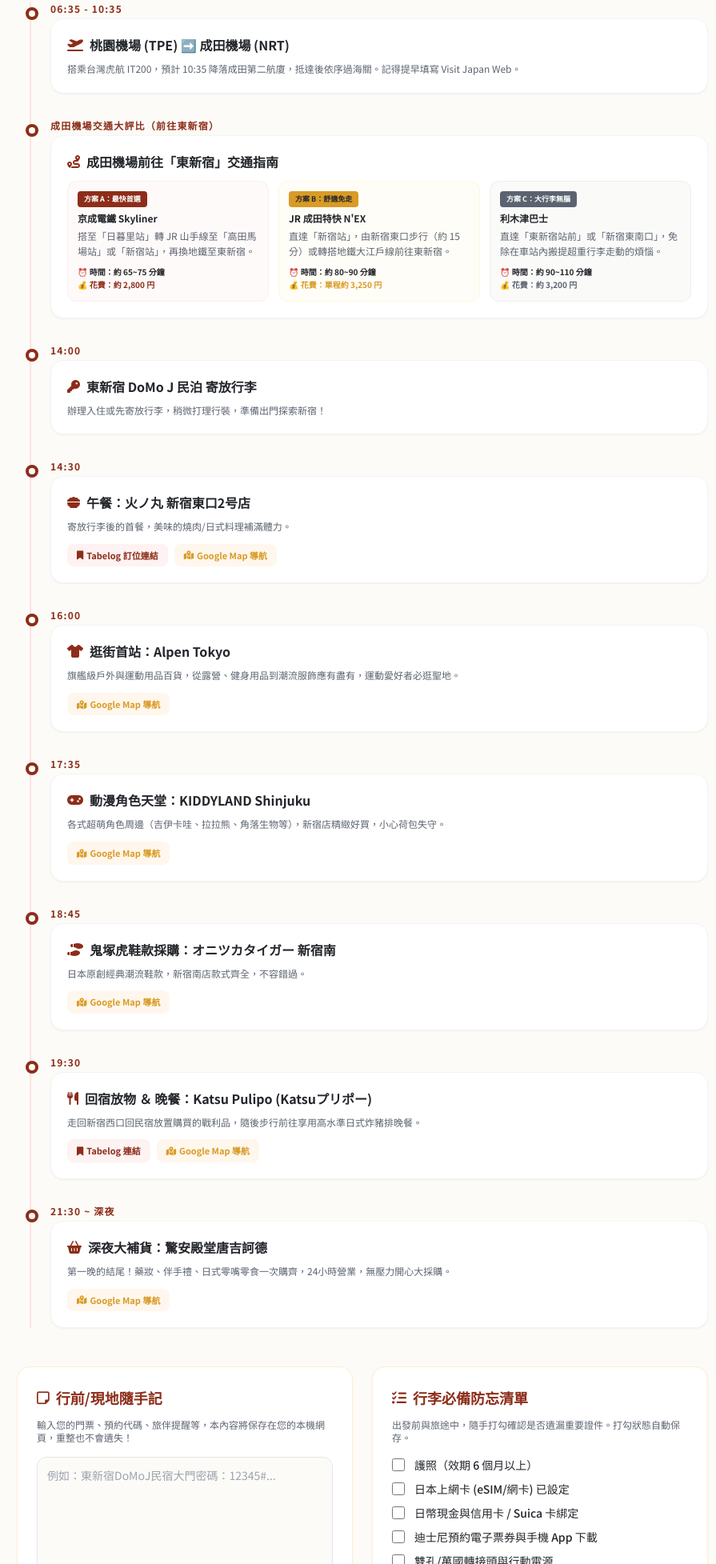
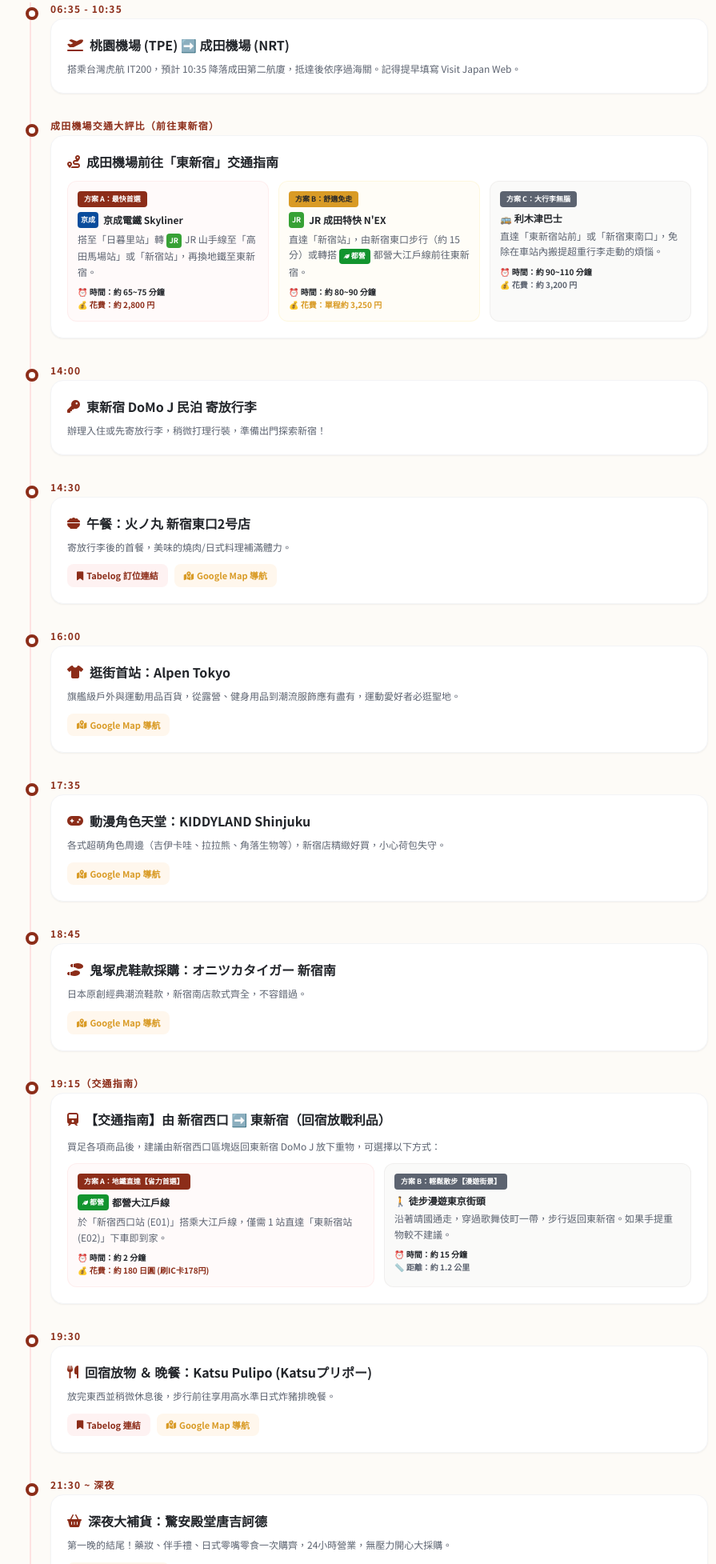
Before and after one commit to Spencer6062/Tokyo2026, a plain HTML site: page index.html in a window 1280 px wide. Shown: the part 883-2838 px from the top of the page at 80% size, without its empty margins (187-1082 px from the left). Drawn offline with nearby package versions, Linux system fonts and the light colour scheme; a web font is replaced by a local one.

Commit message:
更新 index.html via EZPage

```diff
--- a/index.html
+++ b/index.html
@@ -218,23 +218,27 @@
                             <!-- 方案一 -->
                             <div class="p-3 bg-red-50/40 rounded-xl border border-red-100/50">
                                 <span class="inline-block px-2 py-0.5 bg-autumnRed text-white rounded text-[9px] font-bold mb-1.5">方案 A：最快首選</span>
-                                <h5 class="font-bold text-charcoal mb-1">京成電鐵 Skyliner</h5>
-                                <p class="text-slateGray leading-relaxed mb-2">搭至「日暮里站」轉 JR 山手線至「高田馬場站」或「新宿站」，再換地鐵至東新宿。</p>
+                                <h5 class="font-bold text-charcoal mb-1 flex items-center">
+                                    <span class="inline-flex items-center justify-center bg-[#0a4c9c] text-white text-[9px] font-bold px-1 py-0.5 rounded mr-1.5 select-none">京成</span>京成電鐵 Skyliner
+                                </h5>
+                                <p class="text-slateGray leading-relaxed mb-2">搭至「日暮里站」轉 <span class="inline-flex items-center justify-center bg-[#37a135] text-white text-[9px] font-bold px-1 py-0.5 rounded mr-1 select-none">JR</span>JR 山手線至「高田馬場站」或「新宿站」，再換地鐵至東新宿。</p>
                                 <div class="text-[10px] text-charcoal font-semibold">⏰ 時間：約 65~75 分鐘</div>
                                 <div class="text-[10px] text-autumnRed font-semibold">💰 花費：約 2,800 円</div>
                             </div>
                             <!-- 方案二 -->
                             <div class="p-3 bg-amber-50/40 rounded-xl border border-amber-100/50">
                                 <span class="inline-block px-2 py-0.5 bg-autumnGold text-charcoal rounded text-[9px] font-bold mb-1.5">方案 B：舒適免走</span>
-                                <h5 class="font-bold text-charcoal mb-1">JR 成田特快 N'EX</h5>
-                                <p class="text-slateGray leading-relaxed mb-2">直達「新宿站」，由新宿東口步行（約 15 分）或轉搭地鐵大江戶線前往東新宿。</p>
+                                <h5 class="font-bold text-charcoal mb-1 flex items-center">
+                                    <span class="inline-flex items-center justify-center bg-[#37a135] text-white text-[9px] font-bold px-1 py-0.5 rounded mr-1.5 select-none">JR</span>JR 成田特快 N'EX
+                                </h5>
+                                <p class="text-slateGray leading-relaxed mb-2">直達「新宿站」，由新宿東口步行（約 15 分）或轉搭 <span class="inline-flex items-center justify-center bg-[#12942e] text-white text-[9px] font-bold px-1.5 py-0.5 rounded mr-1 select-none"><i class="fa-solid fa-leaf text-[7px] mr-0.5"></i>都營</span>都營大江戶線前往東新宿。</p>
                                 <div class="text-[10px] text-charcoal font-semibold">⏰ 時間：約 80~90 分鐘</div>
                                 <div class="text-[10px] text-autumnGold font-bold">💰 花費：單程約 3,250 円</div>
                             </div>
                             <!-- 方案三 -->
                             <div class="p-3 bg-stone-50 rounded-xl border border-stone-200/50">
                                 <span class="inline-block px-2 py-0.5 bg-slateGray text-white rounded text-[9px] font-bold mb-1.5">方案 C：大行李無腦</span>
-                                <h5 class="font-bold text-charcoal mb-1">利木津巴士</h5>
+                                <h5 class="font-bold text-charcoal mb-1">🚌 利木津巴士</h5>
                                 <p class="text-slateGray leading-relaxed mb-2">直達「東新宿站前」或「新宿東南口」，免除在車站內搬提超重行李走動的煩惱。</p>
                                 <div class="text-[10px] text-charcoal font-semibold">⏰ 時間：約 90~110 分鐘</div>
                                 <div class="text-[10px] text-slateGray font-bold">💰 花費：約 3,200 円</div>
@@ -327,6 +331,39 @@
                     </div>
                 </div>
 
+                <!-- 新宿西口至東新宿交通指南 -->
+                <div class="relative">
+                    <div class="absolute -left-[31px] top-1.5 w-4 h-4 rounded-full bg-white border-4 border-autumnRed z-10"></div>
+                    <span class="text-xs font-bold text-autumnRed tracking-widest block mb-1">19:15（交通指南）</span>
+                    <div class="bg-white rounded-2xl p-5 border border-gray-100 shadow-sm">
+                        <div class="flex items-center space-x-2 text-charcoal font-bold mb-3">
+                            <i class="fa-solid fa-train text-autumnRed"></i>
+                            <h4>【交通指南】由 新宿西口 ➡️ 東新宿（回宿放戰利品）</h4>
+                        </div>
+                        <p class="text-xs text-slateGray mb-3 leading-relaxed">買足各項商品後，建議由新宿西口區塊返回東新宿 DoMo J 放下重物，可選擇以下方式：</p>
+                        <div class="grid grid-cols-1 sm:grid-cols-2 gap-3 text-xs">
+                            <!-- 地鐵方案 -->
+                            <div class="p-3 bg-red-50/40 rounded-xl border border-red-100/50">
+                                <span class="inline-block px-2 py-0.5 bg-autumnRed text-white rounded text-[9px] font-bold mb-1.5">方案 A：地鐵直達【省力首選】</span>
+                                <h5 class="font-bold text-charcoal mb-1 flex items-center">
+                                    <span class="inline-flex items-center justify-center bg-[#12942e] text-white text-[9px] font-bold px-1.5 py-0.5 rounded mr-1 select-none"><i class="fa-solid fa-leaf text-[7px] mr-0.5"></i>都營</span>都營大江戶線
+                                </h5>
+                                <p class="text-slateGray leading-relaxed mb-2">於「新宿西口站 (E01)」搭乘大江戶線，僅需 1 站直達「東新宿站 (E02)」下車即到家。</p>
+                                <div class="text-[10px] text-charcoal font-semibold">⏰ 時間：約 2 分鐘</div>
+                                <div class="text-[10px] text-autumnRed font-bold">💰 花費：約 180 日圓 (刷IC卡178円)</div>
+                            </div>
+                            <!-- 徒步方案 -->
+                            <div class="p-3 bg-stone-50 rounded-xl border border-stone-200/50">
+                                <span class="inline-block px-2 py-0.5 bg-slateGray text-white rounded text-[9px] font-bold mb-1.5">方案 B：輕鬆散步【漫遊街景】</span>
+                                <h5 class="font-bold text-charcoal mb-1">🚶 徒步漫遊東京街頭</h5>
+                                <p class="text-slateGray leading-relaxed mb-2">沿著靖國通走，穿過歌舞伎町一帶，步行返回東新宿。如果手提重物較不建議。</p>
+                                <div class="text-[10px] text-charcoal font-semibold">⏰ 時間：約 15 分鐘</div>
+                                <div class="text-[10px] text-slateGray font-bold">📏 距離：約 1.2 公里</div>
+                            </div>
+                        </div>
+                    </div>
+                </div>
+
                 <!-- 回民宿休息與晚餐 -->
                 <div class="relative">
                     <div class="absolute -left-[31px] top-1.5 w-4 h-4 rounded-full bg-white border-4 border-autumnRed z-10"></div>
@@ -336,7 +373,7 @@
                             <i class="fa-solid fa-utensils text-autumnRed"></i>
                             <h4>回宿放物 ＆ 晚餐：Katsu Pulipo (Katsuプリポー)</h4>
                         </div>
-                        <p class="text-xs text-slateGray leading-relaxed mb-3">走回新宿西口回民宿放置購買的戰利品，隨後步行前往享用高水準日式炸豬排晚餐。</p>
+                        <p class="text-xs text-slateGray leading-relaxed mb-3">放完東西並稍微休息後，步行前往享用高水準日式炸豬排晚餐。</p>
                         <div class="flex gap-2">
                             <a href="https://reurl.cc/mp8obW" target="_blank" class="px-3 py-1.5 bg-red-50 hover:bg-red-100 text-autumnRed rounded-lg text-[11px] font-bold transition-all flex items-center space-x-1">
                                 <i class="fa-solid fa-bookmark"></i> <span>Tabelog 連結</span>
@@ -472,7 +509,7 @@
                                     <span class="px-2 py-0.5 bg-green-50 text-green-700 border border-green-200 rounded-md text-[10px] font-bold">時間好掌控 / CP值首選</span>
                                 </div>
                                 <div class="text-xs text-slateGray space-y-1.5 leading-relaxed">
-                                    <p><strong class="text-charcoal">🚶 轉乘路線：</strong> 東新宿站 ➡️ 搭乘【都營大江戶線】➡️ <strong class="text-charcoal">飯田橋站</strong> ➡️ 轉乘【東京地下鐵有樂町線】➡️ <strong class="text-charcoal">新木場站</strong> ➡️ 轉乘【JR京葉線/武藏野線】➡️ <strong class="text-charcoal">舞濱站</strong> 下車後步行 5 分鐘抵達樂園大門。</p>
+                                    <p><strong class="text-charcoal">🚶 轉乘路線：</strong> 東新宿站 ➡️ 搭乘【<span class="inline-flex items-center justify-center bg-[#12942e] text-white text-[9px] font-bold px-1.5 py-0.5 rounded mr-1 select-none"><i class="fa-solid fa-leaf text-[7px] mr-0.5"></i>都營</span>都營大江戶線】➡️ <strong class="text-charcoal">飯田橋站</strong> ➡️ 轉乘【<span class="inline-flex items-center justify-center bg-[#007ec7] text-white text-[9px] font-bold px-1.5 py-0.5 rounded-full mr-1 select-none"><i class="fa-solid fa-m text-[7px] mr-0.5"></i>Metro</span>東京地鐵有樂町線】➡️ <strong class="text-charcoal">新木場站</strong> ➡️ 轉乘【<span class="inline-flex items-center justify-center bg-[#37a135] text-white text-[9px] font-bold px-1 py-0.5 rounded mr-1 select-none">JR</span>JR 京葉線/武藏野線】➡️ <strong class="text-charcoal">舞濱站</strong> 下車後步行 5 分鐘抵達樂園大門。</p>
                                     <div class="grid grid-cols-2 gap-4 pt-1.5 mt-1 border-t border-gray-100 text-[11px]">
                                         <div><i class="fa-regular fa-clock mr-1 text-autumnRed"></i> 預估時間：<strong class="text-charcoal">約 50 ~ 55 分鐘</strong></div>
                                         <div><i class="fa-solid fa-coins mr-1 text-autumnRed"></i> 單程花費：<strong class="text-charcoal font-extrabold text-autumnRed">約 520 日圓</strong></div>
@@ -490,7 +527,7 @@
                                     <span class="px-2 py-0.5 bg-blue-50 text-blue-700 border border-blue-200 rounded-md text-[10px] font-bold">直達門口 / 全程有座位</span>
                                 </div>
                                 <div class="text-xs text-slateGray space-y-1.5 leading-relaxed">
-                                    <p><strong class="text-charcoal">🚶 路線：</strong> 從民宿步行約 15 分鐘（或搭地鐵大江戶線 1 站）抵達 <strong class="text-charcoal">「Busta 新宿（新宿高速巴士總站）」</strong>，搭乘直達東京迪士尼樂園的巴士。</p>
+                                    <p><strong class="text-charcoal">🚶 路線：</strong> 從民宿步行約 15 分鐘（或搭【<span class="inline-flex items-center justify-center bg-[#12942e] text-white text-[9px] font-bold px-1.5 py-0.5 rounded mr-1 select-none"><i class="fa-solid fa-leaf text-[7px] mr-0.5"></i>都營</span>都營大江戶線】1 站）抵達 <strong class="text-charcoal">「Busta 新宿（新宿高速巴士總站）」</strong>，搭乘直達東京迪士尼樂園的巴士。</p>
                                     <div class="grid grid-cols-2 gap-4 pt-1.5 mt-1 border-t border-gray-100 text-[11px]">
                                         <div><i class="fa-regular fa-clock mr-1 text-autumnGold"></i> 預估時間：<strong class="text-charcoal">約 45 ~ 55 分鐘</strong></div>
                                         <div><i class="fa-solid fa-coins mr-1 text-autumnGold"></i> 單程花費：<strong class="text-charcoal">1,000 日圓</strong> (回程現場排隊付費)</div>
@@ -556,7 +593,7 @@
                                     <span class="px-2 py-0.5 bg-green-50 text-green-700 border border-green-200 rounded-md text-[10px] font-bold">避開東京站 / 散場最穩健</span>
                                 </div>
                                 <div class="text-xs text-slateGray space-y-1.5 leading-relaxed">
-                                    <p><strong class="text-charcoal">🚶 轉乘路線：</strong> 舞濱站（JR京葉線） ➡️ <strong class="text-charcoal">新木場站</strong> ➡️ 轉乘【東京地下鐵有樂町線】 ➡️ <strong class="text-charcoal">飯田橋站</strong> ➡️ 轉乘【都營大江戶線】 ➡️ <strong class="text-charcoal">東新宿站</strong>。</p>
+                                    <p><strong class="text-charcoal">🚶 轉乘路線：</strong> 舞濱站（<span class="inline-flex items-center justify-center bg-[#37a135] text-white text-[9px] font-bold px-1 py-0.5 rounded mr-1 select-none">JR</span>JR 京葉線） ➡️ <strong class="text-charcoal">新木場站</strong> ➡️ 轉乘【<span class="inline-flex items-center justify-center bg-[#007ec7] text-white text-[9px] font-bold px-1.5 py-0.5 rounded-full mr-1 select-none"><i class="fa-solid fa-m text-[7px] mr-0.5"></i>Metro</span>東京地鐵有樂町線】 ➡️ <strong class="text-charcoal">飯田橋站</strong> ➡️ 轉乘【<span class="inline-flex items-center justify-center bg-[#12942e] text-white text-[9px] font-bold px-1.5 py-0.5 rounded mr-1 select-none"><i class="fa-solid fa-leaf text-[7px] mr-0.5"></i>都營</span>都營大江戶線】 ➡️ <strong class="text-charcoal">東新宿站</strong>。</p>
                                     <div class="grid grid-cols-2 gap-4 pt-1.5 mt-1 border-t border-gray-100 text-[11px]">
                                         <div><i class="fa-regular fa-clock mr-1 text-autumnRed"></i> 預估時間：<strong class="text-charcoal">約 50 ~ 55 分鐘</strong></div>
                                         <div><i class="fa-solid fa-coins mr-1 text-autumnRed"></i> 單程花費：<strong class="text-charcoal font-extrabold text-autumnRed">約 520 日圓</strong></div>
```
